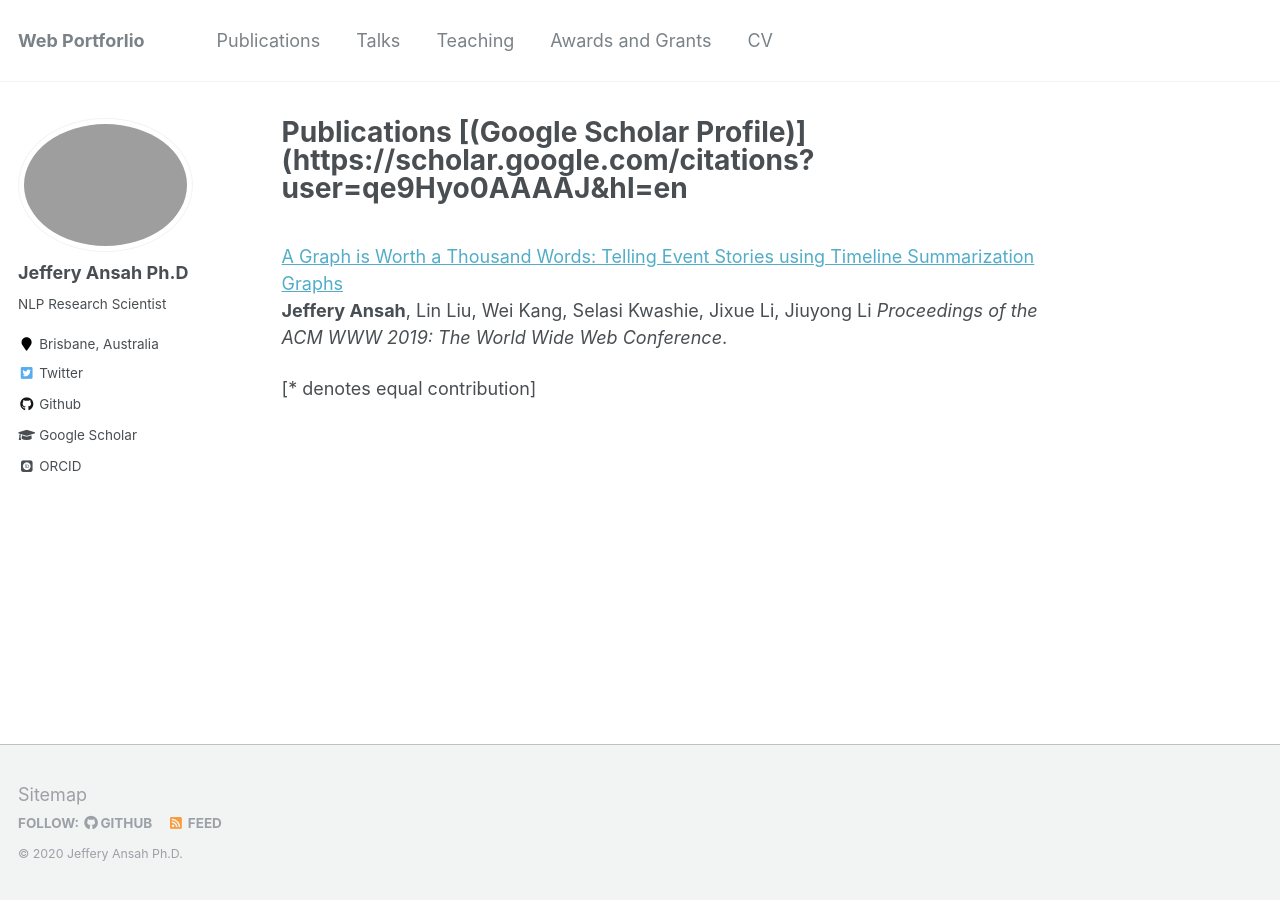
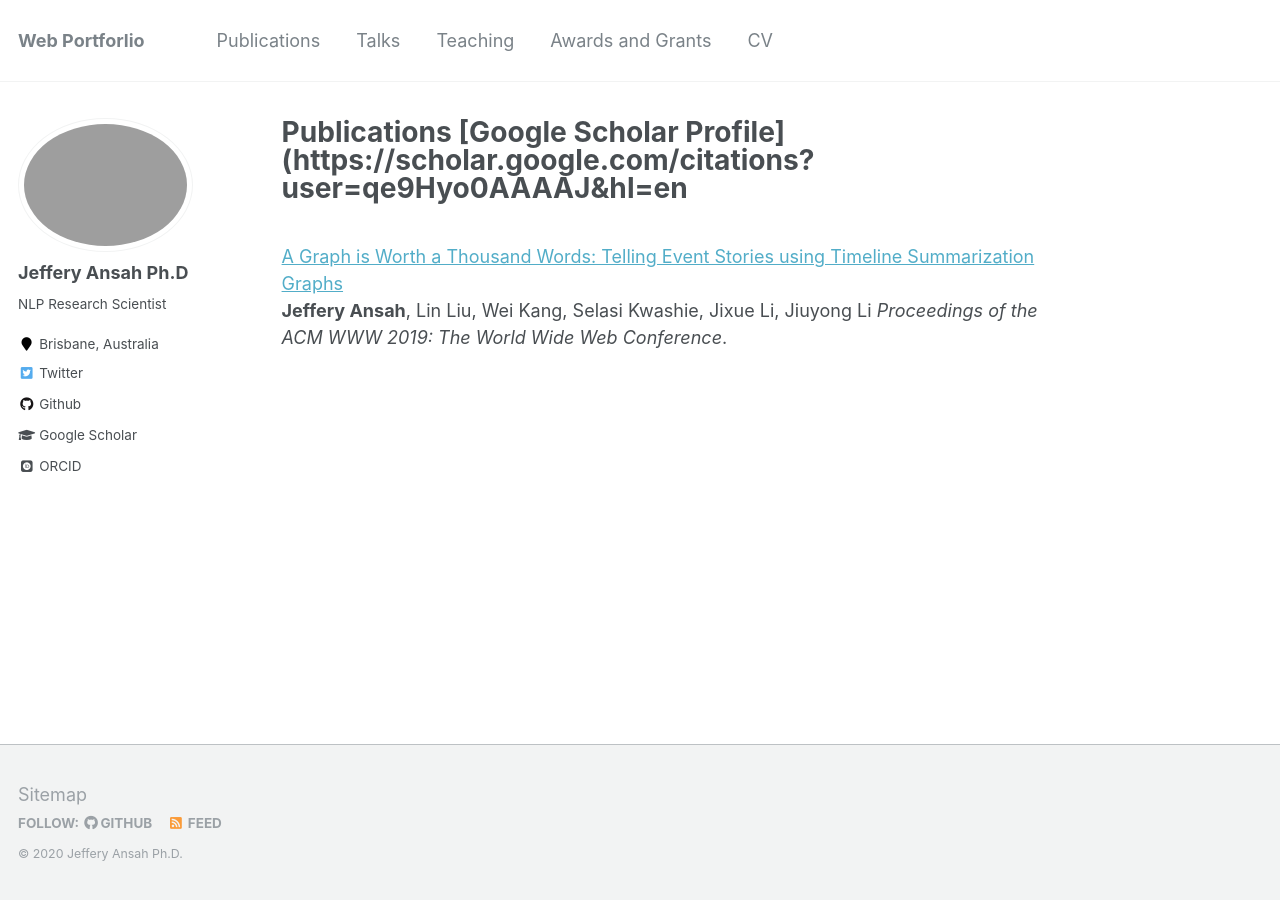
Before and after one commit to jefferyansah/jefferyansah.github.io, a Jekyll site: the page built from _pages/publications.md, in a window 1280 px wide. Built offline with Jekyll 4.4.1, drawn with Linux system fonts in a browser that asks for light colours; some web fonts are replaced.

Commit message:
fixed google scholar url error

```diff
--- a/_pages/publications.md
+++ b/_pages/publications.md
@@ -1,5 +1,5 @@
 ---
-title: "Publications [(Google Scholar Profile)](https://scholar.google.com/citations?user=qe9Hyo0AAAAJ&hl=en"
+title: "Publications [Google Scholar Profile](https://scholar.google.com/citations?user=qe9Hyo0AAAAJ&hl=en"
 permalink: /publications/
 author_profile: true
 ---
@@ -8,9 +8,3 @@ author_profile: true
 <br>
 <b>Jeffery Ansah</b>, Lin  Liu, Wei  Kang, Selasi Kwashie, Jixue  Li, Jiuyong  Li
 <i>Proceedings of the ACM WWW 2019: The World Wide Web Conference</i>.
-
-
-
-
-
-[\* denotes equal contribution]
```
